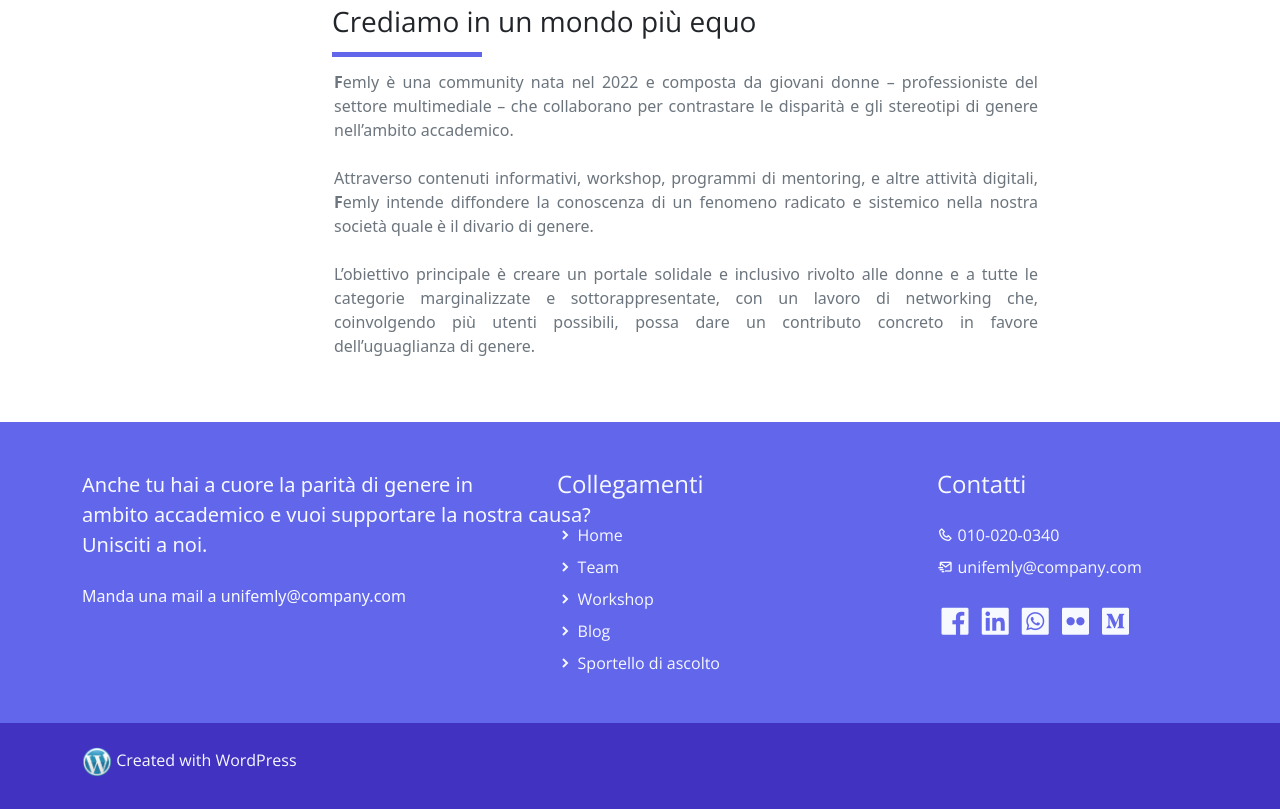
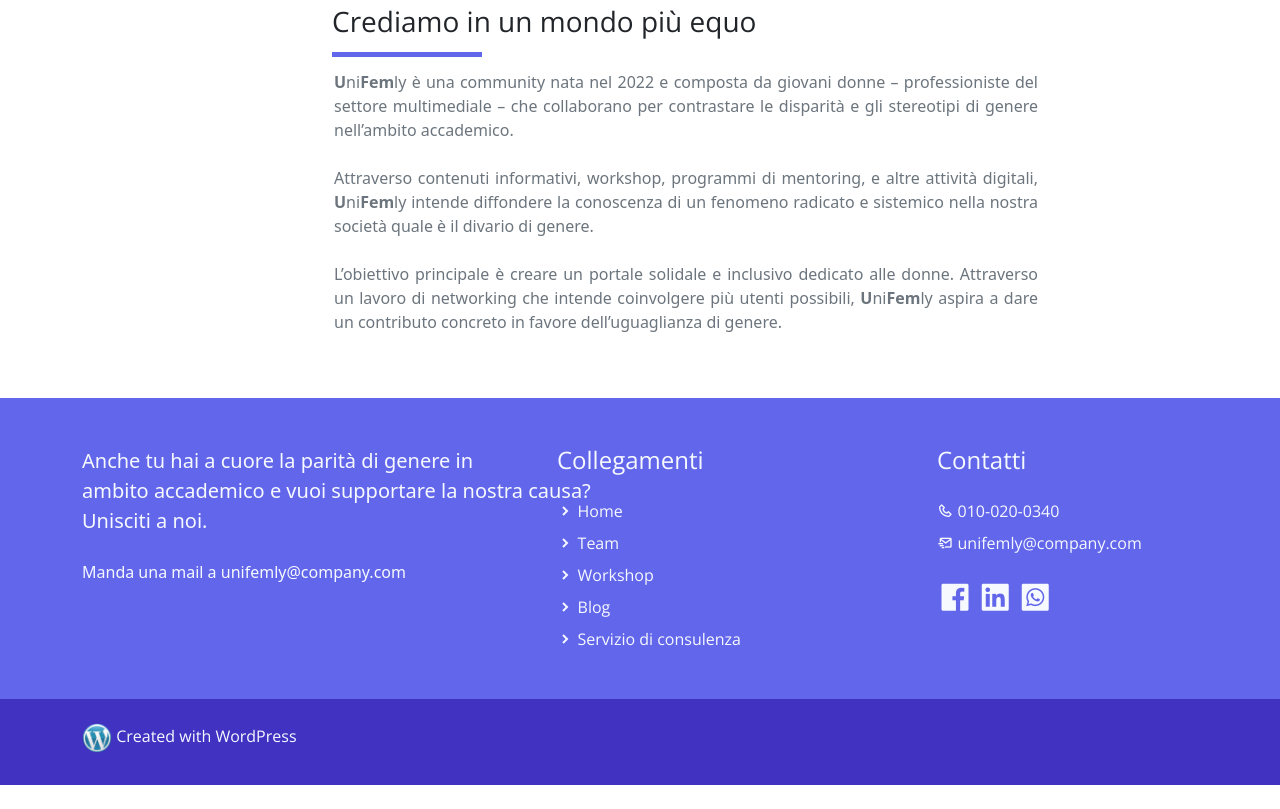
Before and after one commit to unifemly/unifemly.github.io, a plain HTML site: page index.html in a window 1280 px wide. Shown: the part 957-1766 px from the top of the page. After the commit the page ends 1742 px from the top, so only its background shows below. Drawn offline with nearby package versions, Linux system fonts and the light colour scheme.

Commit message:
Small changes

```diff
--- a/index.html
+++ b/index.html
@@ -54,7 +54,7 @@ https://templatemo.com/tm-561-purple-buzz
                             <a class="nav-link btn-outline-primary rounded-pill px-3" href="blog.html">Blog</a>
                         </li>
                         <li class="nav-item">
-                            <a class="nav-link btn-outline-primary rounded-pill px-3" href="sportello.html">Sportello di ascolto</a>
+                            <a class="nav-link btn-outline-primary rounded-pill px-3" href="sportello.html">Servizio di consulenza</a>
                         </li>
                         <li class="nav-item">
                             <a class="nav-link btn-outline-primary rounded-pill px-3" href="#footer">Contatti</a>
@@ -174,10 +174,9 @@ https://templatemo.com/tm-561-purple-buzz
                 <br><br>
                 L'obiettivo principale è quello di creare un portale solidale e inclusivo rivolto alle donne e a tutte le categorie marginalizzate e sottorappresentate, con un lavoro di networking che, coinvolgendo più utenti possibili, possa dare un contributo
                 concreto in favore dell'uguaglianza di genere. -->
-                <b>F</b>emly è una community nata nel 2022 e composta da giovani donne – professioniste del settore multimediale – che collaborano per contrastare le disparità e gli stereotipi di genere nell’ambito accademico. <br><br>
-                Attraverso contenuti informativi, workshop, programmi di mentoring, e altre attività digitali, <b>F</b>emly intende diffondere la conoscenza di un fenomeno radicato e sistemico nella nostra società quale è il divario di genere.<br><br>
-                L’obiettivo principale è creare un portale solidale e inclusivo rivolto alle donne e a tutte le categorie marginalizzate e sottorappresentate, con un lavoro di networking che, coinvolgendo più utenti possibili, possa dare un contributo concreto in favore dell’uguaglianza di genere.
-
+                <b>U</b>ni<b>Fem</b>ly è una community nata nel 2022 e composta da giovani donne – professioniste del settore multimediale – che collaborano per contrastare le disparità e gli stereotipi di genere nell’ambito accademico. <br><br>
+                Attraverso contenuti informativi, workshop, programmi di mentoring, e altre attività digitali, <b>U</b>ni<b>Fem</b>ly intende diffondere la conoscenza di un fenomeno radicato e sistemico nella nostra società quale è il divario di genere.<br><br>
+                L’obiettivo principale è creare un portale solidale e inclusivo dedicato alle donne. Attraverso un lavoro di networking che intende coinvolgere più utenti possibili, <b>U</b>ni<b>Fem</b>ly aspira a dare un contributo concreto in favore dell’uguaglianza di genere.
             </p>
         </div>
 
@@ -345,7 +344,7 @@ https://templatemo.com/tm-561-purple-buzz
                                 <i class='bx-fw bx bxs-chevron-right bx-xs'></i></i><a class="text-decoration-none text-light py-1" href="blog.html">Blog</a>
                             </li>
                             <li class="pb-2">
-                                <i class='bx-fw bx bxs-chevron-right bx-xs'></i></i><a class="text-decoration-none text-light py-1" href="sportello.html">Sportello di ascolto</a>
+                                <i class='bx-fw bx bxs-chevron-right bx-xs'></i></i><a class="text-decoration-none text-light py-1" href="sportello.html">Servizio di consulenza</a>
                             </li>
                         </ul>
                 </div>
@@ -398,16 +397,6 @@ https://templatemo.com/tm-561-purple-buzz
                         <li class="list-inline-item m-0">
                             <a class="text-light" target="_blank" href="https://www.whatsapp.com/">
                                 <i class='bx bxl-whatsapp-square bx-md'></i>
-                            </a>
-                        </li>
-                        <li class="list-inline-item m-0">
-                            <a class="text-light" target="_blank" href="https://www.flickr.com/">
-                                <i class='bx bxl-flickr-square bx-md'></i>
-                            </a>
-                        </li>
-                        <li class="list-inline-item m-0">
-                            <a class="text-light" target="_blank" href="https://www.medium.com/">
-                                <i class='bx bxl-medium-square bx-md' ></i>
                             </a>
                         </li>
                     </ul>
```
Also changed, not shown: blog.html (+3 -15 lines), sportello.html (+2 -14 lines), team.html (+4 -17 lines), workshop.html (+7 -18 lines), 1 other file.
